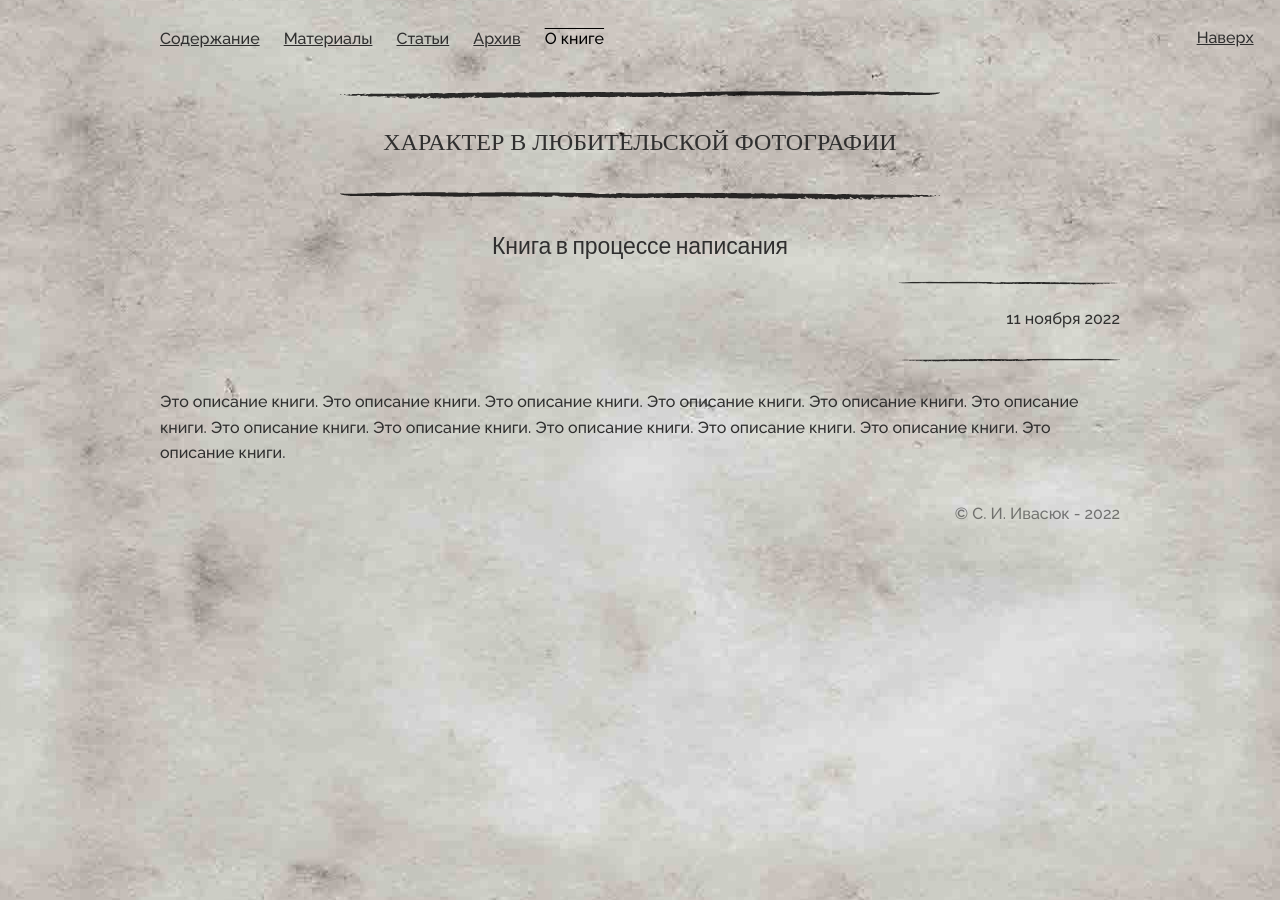
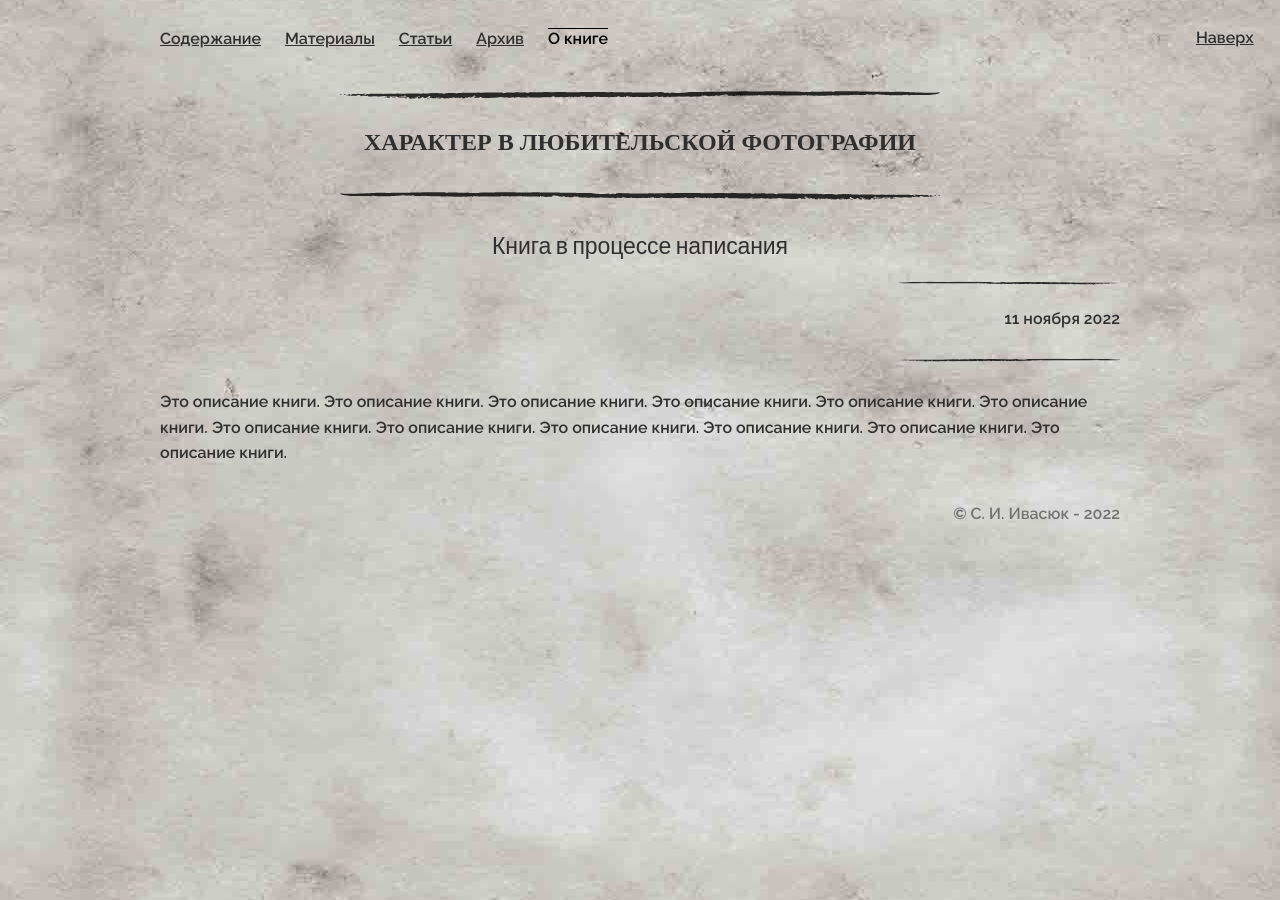
Before and after one commit to SergSi/PhotoBook, a Jekyll site: the page built from index.md, in a window 1280 px wide. Built offline with Jekyll 4.4.1, drawn with Linux system fonts in a browser that asks for light colours; some web fonts are replaced.

Commit message:
Update skeleton.css

```diff
--- a/assets/css/skeleton.css
+++ b/assets/css/skeleton.css
@@ -123,7 +123,7 @@ html {
 body {
   font-size: 1.5em; /* currently ems cause chrome bug misinterpreting rems on body element */
   line-height: 1.6;
-  font-weight: 500;
+  font-weight: 600;
   font-family: "Raleway", serif;
 }
 
```
